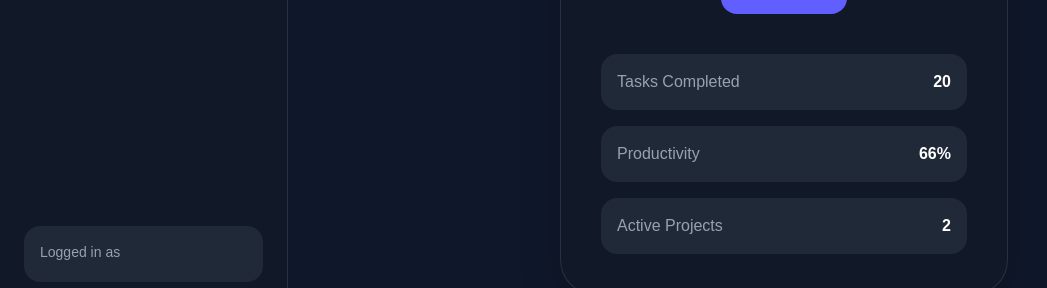
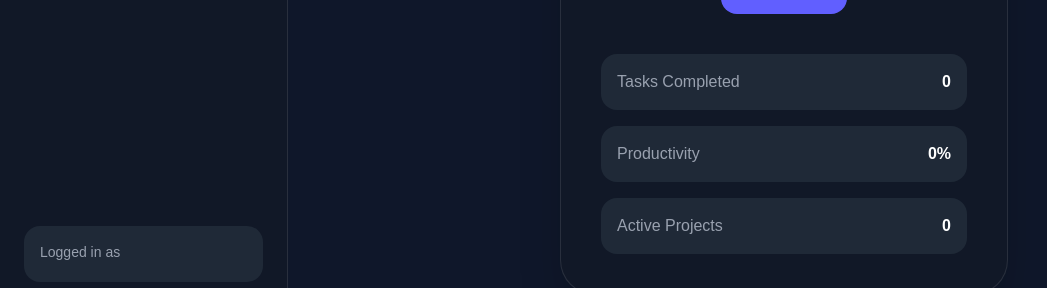
Before and after one commit to sharmaginish/Project-Management-App, a React (Vite) app in the folder frontend/: page /profile in a window 1280 px wide. Shown: the part 418-706 px from the top of the page, without its empty margins (0-1047 px from the left). Built offline with nearby package versions, Linux system fonts and the light colour scheme.

Commit message:
added sidebar

```diff
--- a/frontend/src/pages/Profile.jsx
+++ b/frontend/src/pages/Profile.jsx
@@ -97,7 +97,7 @@ export default function Profile() {
               </span>
 
               <span className="font-bold">
-                {Math.floor(Math.random()*30)}
+                0
               </span>
 
             </div>
@@ -109,7 +109,7 @@ export default function Profile() {
               </span>
 
               <span className="font-bold">
-                {Math.floor(Math.random()*100)}%
+                0%
               </span>
 
             </div>
@@ -121,7 +121,7 @@ export default function Profile() {
               </span>
 
               <span className="font-bold">
-                {Math.floor(Math.random()*10)}
+                0
               </span>
 
             </div>
--- a/frontend/src/pages/Signup.jsx
+++ b/frontend/src/pages/Signup.jsx
@@ -22,7 +22,7 @@ export default function Signup() {
           name,
           email,
           password,
-          role: "Admin",
+          role: "User",
         }
       );
 
```
Also changed, not shown: 1 other file (tests, documents, lock files or other folders).
